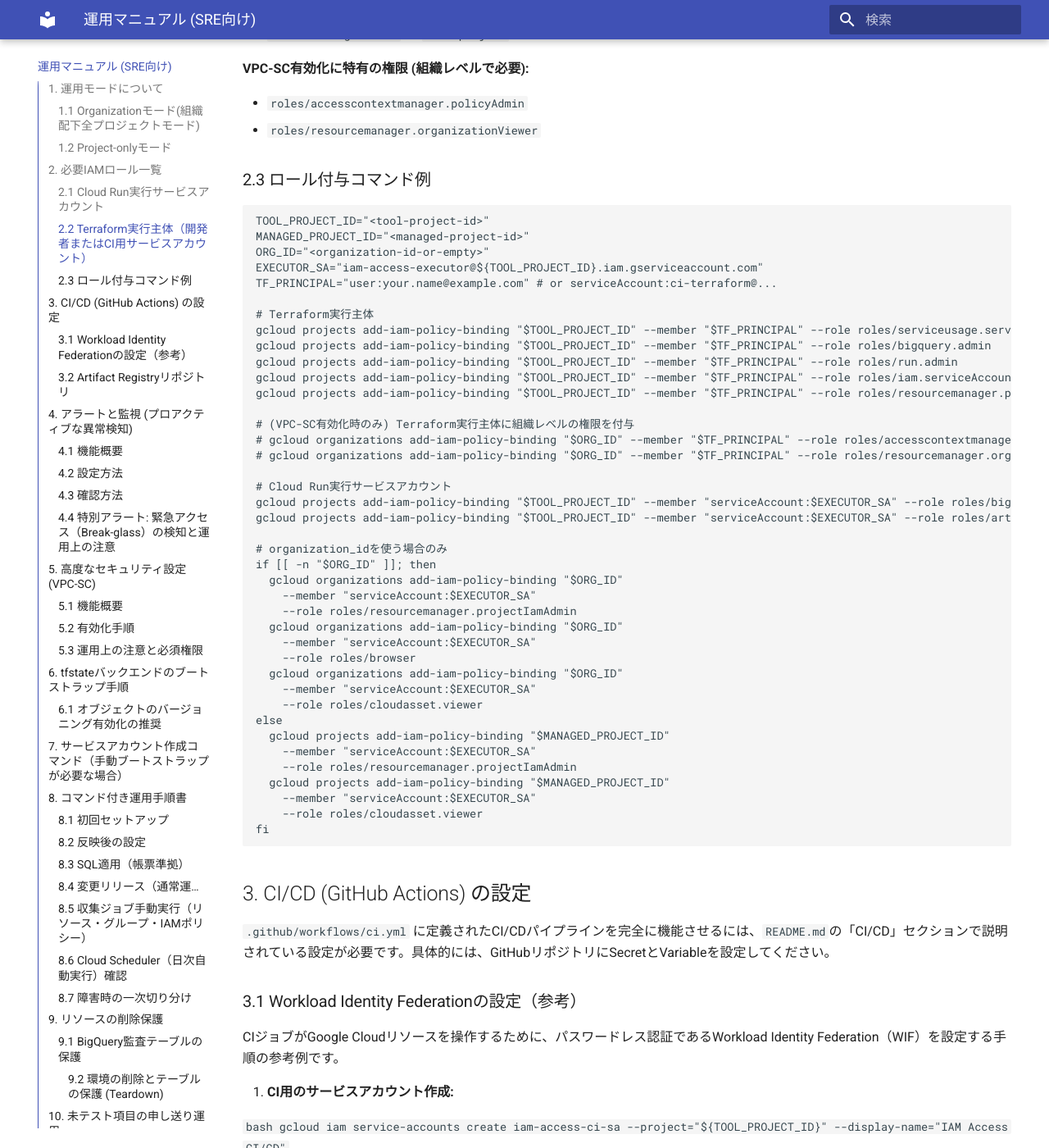
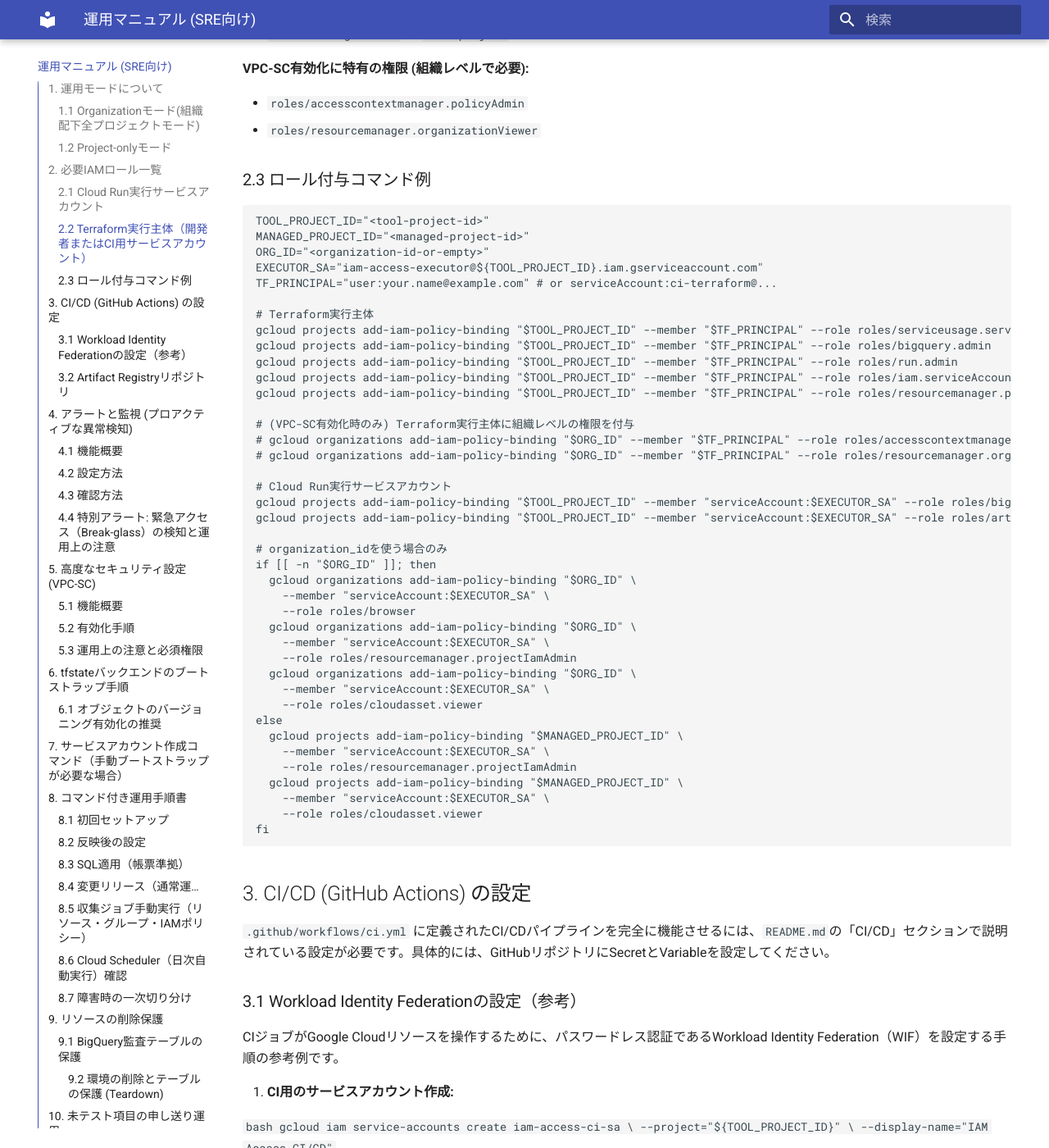
Before and after one commit to ea-Mitsuoka/cloud-access-manager, an MkDocs documentation site: the page built from docs/operations-runbook.md, in a window 1280 px wide and 1400 px high, scrolled down 1990 px. Shown: the whole window at 82% size. Built offline with MkDocs 1.6.1 and Material for MkDocs 9.7.7, drawn with Linux system fonts in a browser that asks for light colours; some of the changed text lies outside the part shown.

Commit message:
chore: minor code fixes

````diff
--- a/docs/operations-runbook.md
+++ b/docs/operations-runbook.md
@@ -95,21 +95,21 @@
 
 # organization_idを使う場合のみ
 if [[ -n "$ORG_ID" ]]; then
-  gcloud organizations add-iam-policy-binding "$ORG_ID"
-    --member "serviceAccount:$EXECUTOR_SA"
+  gcloud organizations add-iam-policy-binding "$ORG_ID" \
+    --member "serviceAccount:$EXECUTOR_SA" \
+    --role roles/browser
+  gcloud organizations add-iam-policy-binding "$ORG_ID" \
+    --member "serviceAccount:$EXECUTOR_SA" \
     --role roles/resourcemanager.projectIamAdmin
-  gcloud organizations add-iam-policy-binding "$ORG_ID"
-    --member "serviceAccount:$EXECUTOR_SA"
-    --role roles/browser
-  gcloud organizations add-iam-policy-binding "$ORG_ID"
-    --member "serviceAccount:$EXECUTOR_SA"
+  gcloud organizations add-iam-policy-binding "$ORG_ID" \
+    --member "serviceAccount:$EXECUTOR_SA" \
     --role roles/cloudasset.viewer
 else
-  gcloud projects add-iam-policy-binding "$MANAGED_PROJECT_ID"
-    --member "serviceAccount:$EXECUTOR_SA"
+  gcloud projects add-iam-policy-binding "$MANAGED_PROJECT_ID" \
+    --member "serviceAccount:$EXECUTOR_SA" \
     --role roles/resourcemanager.projectIamAdmin
-  gcloud projects add-iam-policy-binding "$MANAGED_PROJECT_ID"
-    --member "serviceAccount:$EXECUTOR_SA"
+  gcloud projects add-iam-policy-binding "$MANAGED_PROJECT_ID" \
+    --member "serviceAccount:$EXECUTOR_SA" \
     --role roles/cloudasset.viewer
 fi
 ```
@@ -125,8 +125,8 @@
 1. **CI用のサービスアカウント作成:**
 
    ```bash
-   gcloud iam service-accounts create iam-access-ci-sa
-     --project="${TOOL_PROJECT_ID}"
+   gcloud iam service-accounts create iam-access-ci-sa \
+     --project="${TOOL_PROJECT_ID}" \
      --display-name="IAM Access CI/CD"
    ```
 
@@ -134,21 +134,21 @@
 
    ```bash
    # プールの作成
-   gcloud iam workload-identity-pools create "github-pool"
-     --project="${TOOL_PROJECT_ID}"
-     --location="global"
+   gcloud iam workload-identity-pools create "github-pool" \
+     --project="${TOOL_PROJECT_ID}" \
+     --location="global" \
      --display-name="GitHub Actions Pool"
 
    # プールのIDを取得
    WORKLOAD_IDENTITY_POOL_ID=$(gcloud iam workload-identity-pools describe "github-pool" --project="${TOOL_PROJECT_ID}" --location="global" --format="value(name)")
 
    # プロバイダの作成
-   gcloud iam workload-identity-pools providers create-oidc "github-provider"
-     --project="${TOOL_PROJECT_ID}"
-     --location="global"
-     --workload-identity-pool="github-pool"
-     --display-name="GitHub Actions Provider"
-     --issuer-uri="https://token.actions.githubusercontent.com"
+   gcloud iam workload-identity-pools providers create-oidc "github-provider" \
+     --project="${TOOL_PROJECT_ID}" \
+     --location="global" \
+     --workload-identity-pool="github-pool" \
+     --display-name="GitHub Actions Provider" \
+     --issuer-uri="https://token.actions.githubusercontent.com" \
      --attribute-mapping="google.subject=assertion.sub,attribute.actor=assertion.actor,attribute.repository=assertion.repository"
    ```
 
@@ -159,9 +159,9 @@
    REPO="your-github-organization/your-repository-name" # 例: "google-cloud-japan/cloud-access-manager"
    CI_SA_EMAIL="iam-access-ci-sa@${TOOL_PROJECT_ID}.iam.gserviceaccount.com"
 
-   gcloud iam service-accounts add-iam-policy-binding "${CI_SA_EMAIL}"
-     --project="${TOOL_PROJECT_ID}"
-     --role="roles/iam.workloadIdentityUser"
+   gcloud iam service-accounts add-iam-policy-binding "${CI_SA_EMAIL}" \
+     --project="${TOOL_PROJECT_ID}" \
+     --role="roles/iam.workloadIdentityUser" \
      --member="principalSet://iam.googleapis.com/${WORKLOAD_IDENTITY_POOL_ID}/subject/repo/${REPO}:ref:refs/heads/main"
    ```
 
@@ -190,9 +190,9 @@
 > TerraformによるCloud Runのデプロイには、事前にビルドされたDockerイメージのURLが必要です。もしArtifact Registryの作成をTerraformに含めると、「イメージをプッシュする先がない」と「Cloud Runをデプロイするイメージがない」という鶏と卵のデッドロックに陥るため、意図的にTerraformの管理外としています。
 
 ```bash
-gcloud artifacts repositories create iam-access-repo
-  --repository-format=docker
-  --location=${REGION}
+gcloud artifacts repositories create iam-access-repo \
+  --repository-format=docker \
+  --location=${REGION} \
   --project=${TOOL_PROJECT_ID}
 ```
 
@@ -324,8 +324,8 @@
 ```bash
 TOOL_PROJECT_ID="$(grep '^TOOL_PROJECT_ID=' saas.env | cut -d= -f2)"
 
-gcloud iam service-accounts create iam-access-executor
-  --project "$TOOL_PROJECT_ID"
+gcloud iam service-accounts create iam-access-executor \
+  --project "$TOOL_PROJECT_ID" \
   --display-name "IAM Access Executor"
 ```
 
````
